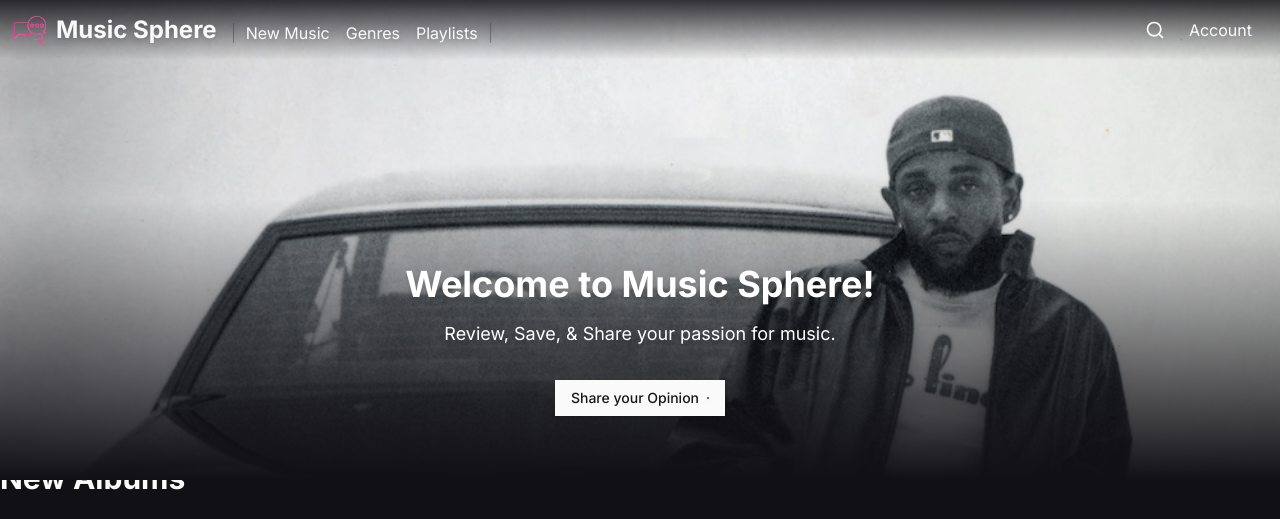
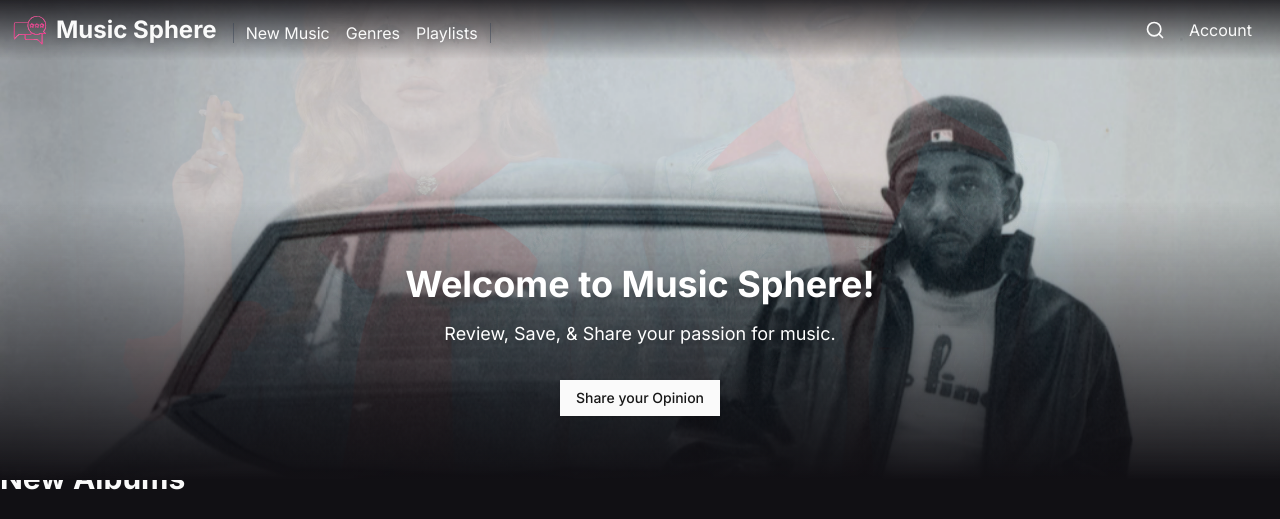
Before and after one commit to carlosyrodriguez/music_sphere, a Next.js app: page / in a window 1280 px wide. Shown: the top 519 px of the page. Built offline with nearby package versions, Linux system fonts and the light colour scheme.

Commit message:
added multiple image transitions at homepage background

```diff
--- a/app/page.tsx
+++ b/app/page.tsx
@@ -1,27 +1,49 @@
 'use client';
+import { useState, useEffect } from 'react';
 import { Button } from '@/components/ui/button';
-import { Link } from 'lucide-react';
 import { Card } from '@/components/ui/card';
 
+const images = [
+  "/images/Kendrick-Lamar-GNX.jpg",
+  "/images/LadyGaga+BrunoMars-DWS.avif",
+  "/images/Billie+Eilish+HMHS.jpg",
+];
+
 export default function Page() {
+  const [index, setIndex] = useState(0);
+
+  useEffect(() => {
+    const interval = setInterval(() => {
+      setIndex((prevIndex) => (prevIndex + 1) % images.length);
+    }, 5000);
+
+    return () => clearInterval(interval);
+  }, []);
+
   return (
     <div className="relative w-full min-h-screen">
-      {/* bg */}
+      {/* Background Slideshow */}
       <div className="fixed top-0 left-0 w-full h-[60vh] overflow-hidden">
-        <div className="grid grid-cols-0 w-full h-[60vh]">
-          <div className="bg-cover bg-center" style={{ backgroundImage: "url('/images/Kendrick-Lamar-GNX.jpg')" }}></div>
-        </div>
+        {images.map((image, i) => (
+          <div
+            key={i}
+            className={`absolute inset-0 bg-cover bg-center transition-opacity duration-[3000ms] ease-in-out ${
+              i === index ? 'opacity-100' : 'opacity-0'
+            }`}
+            style={{ backgroundImage: `url(${image})` }}
+          />
+        ))}
         <div className="absolute bottom-0 left-0 w-full h-[35vh] bg-gradient-to-b from-transparent to-background"></div>
       </div>
-      {/* welcome section */}
-      <div className="relative z-10 flex flex-col items-center justify-center h-[70vh] text-white droop-shadow-50">
+
+      {/* Welcome Section */}
+      <div className="relative z-10 flex flex-col items-center justify-center h-[70vh] text-white drop-shadow-50">
         <h1 className="text-4xl font-bold drop-shadow-md">Welcome to Music Sphere!</h1>
         <p className="mt-4 text-lg drop-shadow-md">Review, Save, & Share your passion for music.</p>
-        <Button className="mt-8">Share your Opinion
-          <Card></Card>
-        </Button>
+        <Button className="mt-8">Share your Opinion</Button>
       </div>
-      {/* albums */}
+
+      {/* Albums */}
       <div className="flex flex-col justify-center h-10">
         <h2 className="text-3xl font-bold">New Albums</h2>
         <div className="grid grid-cols-4 gap-4 mt-6">
```
